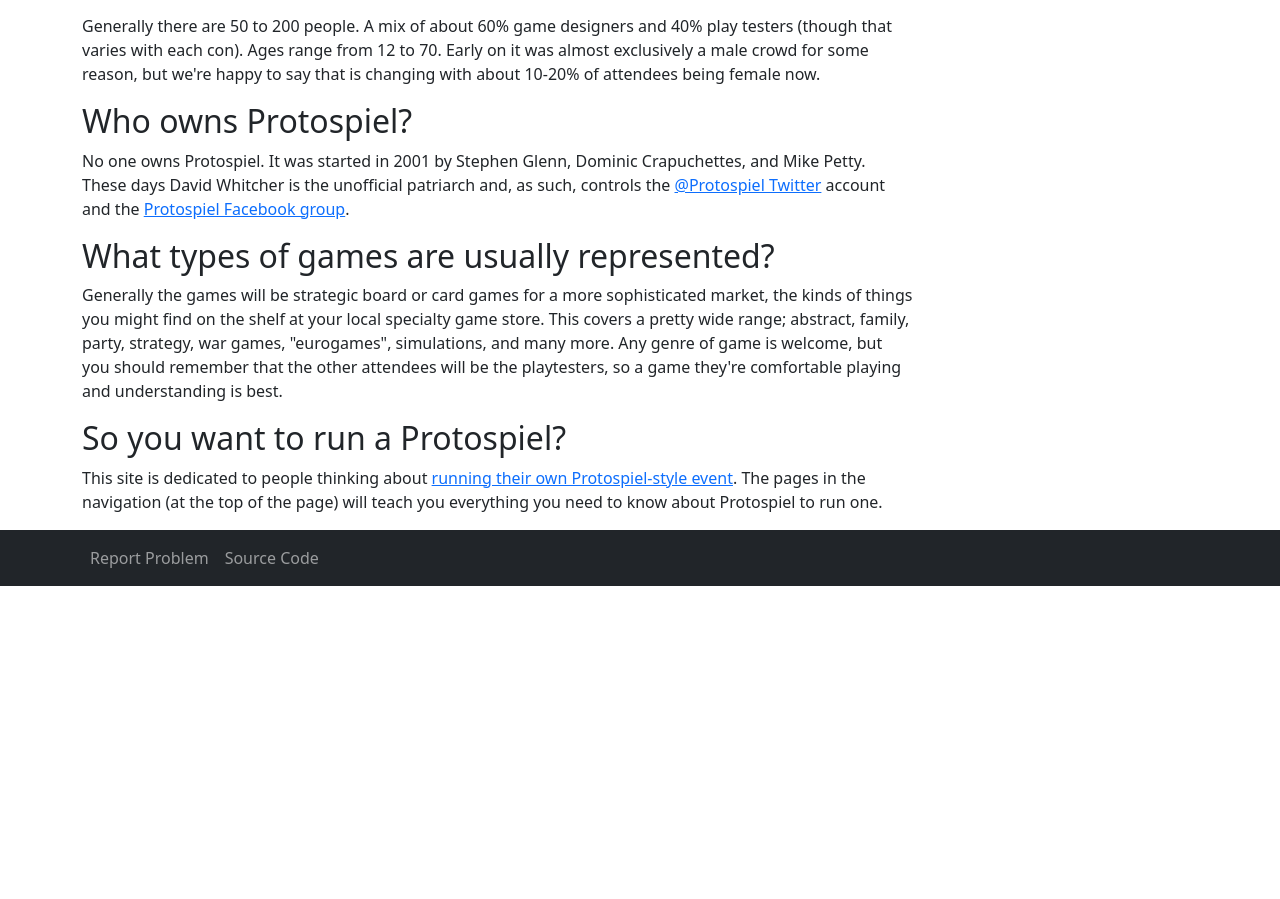
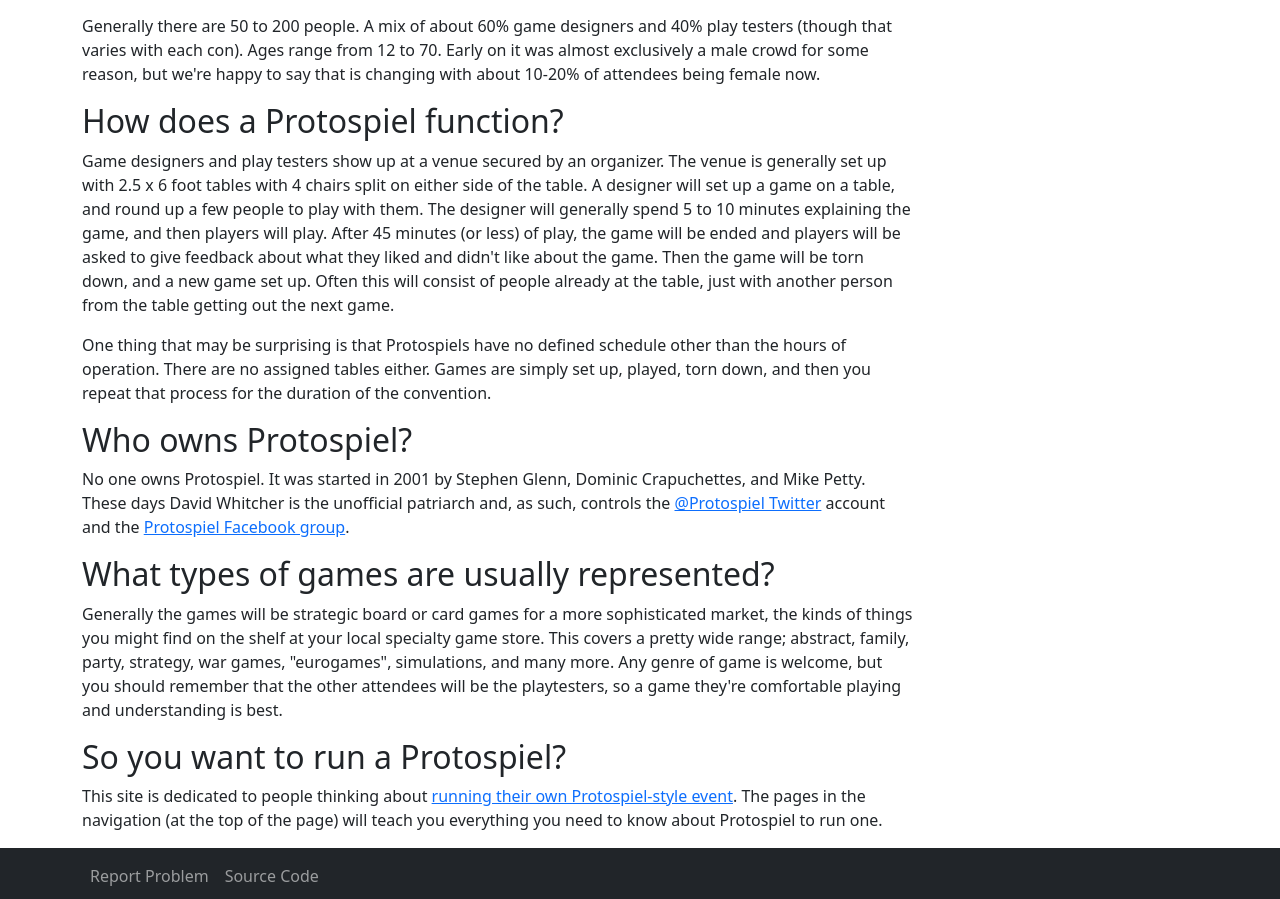
Before and after one commit to plainblack/protospielevents, a Vue app: page / in a window 1280 px wide. Shown: the part 842-1741 px from the top of the page. Before the commit the page ends 1428 px from the top, so only its background shows below. Built offline with nearby package versions, Linux system fonts and the light colour scheme; no server answers.

Commit message:
added a section on how protospiels work for those who haven't attended

```diff
--- a/src/views/HomeView.vue
+++ b/src/views/HomeView.vue
@@ -14,6 +14,10 @@
     <p><img src="../assets/look.jpg" alt="what protospiel looks like" class="img-fluid"></p>
 
     <p>Generally there are 50 to 200 people. A mix of about 60% game designers and 40% play testers (though that varies with each con). Ages range from 12 to 70. Early on it was almost exclusively a male crowd for some reason, but we're happy to say that is changing with about 10-20% of attendees being female now. </p>
+
+     <h2>How does a Protospiel function?</h2>
+     <p>Game designers and play testers show up at a venue secured by an organizer. The venue is generally set up with 2.5 x 6 foot tables with 4 chairs split on either side of the table. A designer will set up a game on a table, and round up a few people to play with them. The designer will generally spend 5 to 10 minutes explaining the game, and then players will play. After 45 minutes (or less) of play, the game will be ended and players will be asked to give feedback about what they liked and didn't like about the game. Then the game will be torn down, and a new game set up. Often this will consist of people already at the table, just with another person from the table getting out the next game.</p>
+     <p>One thing that may be surprising is that Protospiels have no defined schedule other than the hours of operation. There are no assigned tables either. Games are simply set up, played, torn down, and then you repeat that process for the duration of the convention.</p>
 
     <h2>Who owns Protospiel?</h2>
 
```
